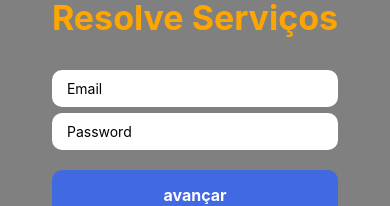
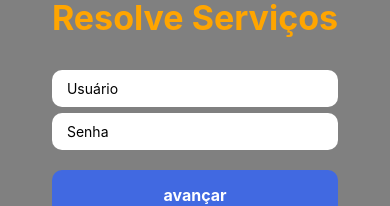
Before and after one commit to Marcos1327/resolve-servicos-app, a React Native app: screen /Login in a window 390 px wide. Shown: the part 343-549 px from the top of the page. Built offline with nearby package versions, Linux system fonts and the light colour scheme.

Commit message:
change placeholder

```diff
--- a/src/Screens/login.js
+++ b/src/Screens/login.js
@@ -10,12 +10,12 @@
                     Resolve Serviços
                 </Text>
 
-                <TextInput placeholder='Email'
-                    keyboardType='email-address'
+                <TextInput placeholder='Usuário'
+                    keyboardType='Usuario'
                     style={styles.input}>
                 </TextInput>
 
-                <TextInput placeholder='Password'
+                <TextInput placeholder='Senha'
                     secureTextEntry
                     style={styles.input}>
                 </TextInput>
```
